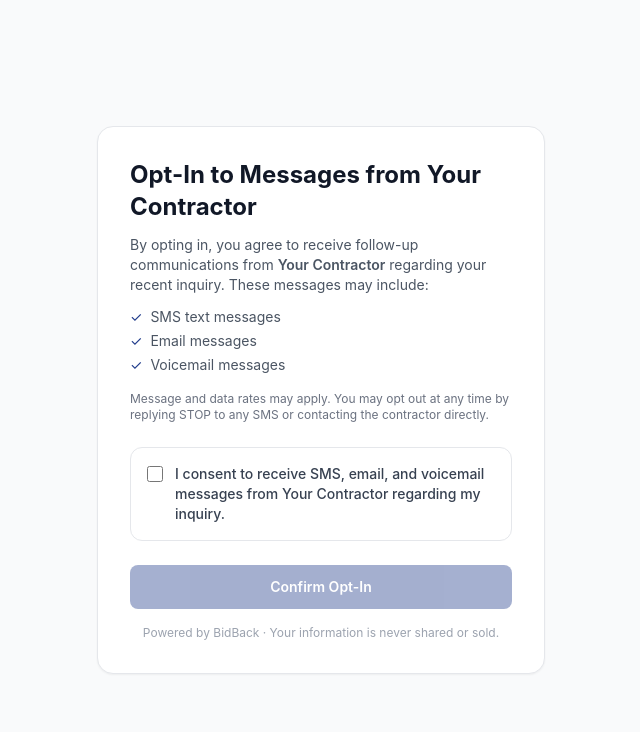
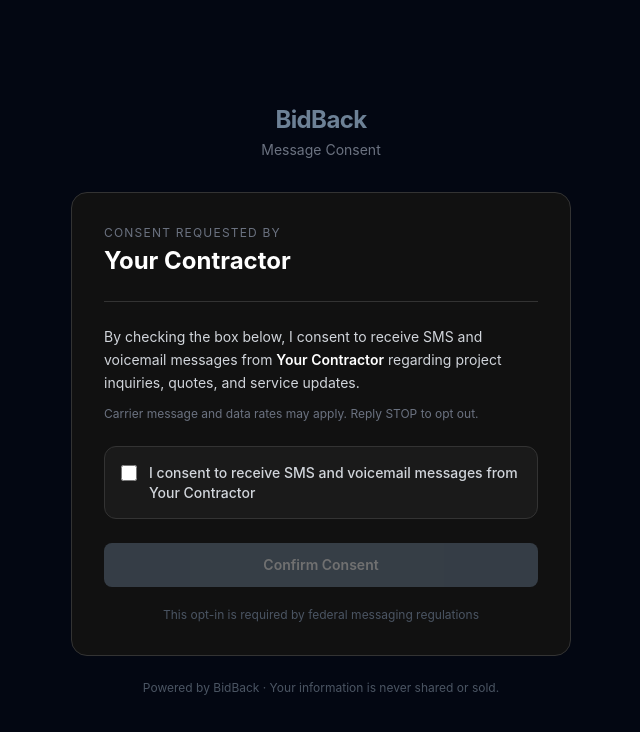
Before and after one commit to Jacksoncarstens/bidback, a React (Vite) app: page /lead-opt-in in a window 1280 px wide. Shown: the top 732 px of the page, without its empty margins (319-959 px from the left). Built offline with nearby package versions, Linux system fonts and the light colour scheme.

Commit message:
Add Twilio-compliant opt-in page

```diff
--- a/src/pages/PublicLeadOptIn.tsx
+++ b/src/pages/PublicLeadOptIn.tsx
@@ -6,28 +6,78 @@ export default function PublicLeadOptIn() {
   const contractorName = params.get('contractorName') || 'Your Contractor'
   const [checked, setChecked] = useState(false)
   const [confirmed, setConfirmed] = useState(false)
+  const consentTime = new Date().toLocaleString()
 
   if (confirmed) {
     return (
-      <div className="min-h-screen bg-gray-50 flex items-center justify-center px-4">
-        <div className="max-w-md w-full bg-white rounded-2xl shadow-sm border border-gray-200 p-8 text-center">
-          <div className="w-16 h-16 rounded-full bg-green-100 flex items-center justify-center mx-auto mb-5">
-            <svg className="w-8 h-8 text-green-600" fill="none" viewBox="0 0 24 24" stroke="currentColor" strokeWidth={2.5}>
+      <div className="min-h-screen flex items-center justify-center px-4 py-12" style={{ backgroundColor: '#030712' }}>
+        <div className="w-full max-w-[500px]">
+          {/* Logo */}
+          <div className="text-center mb-8">
+            <span className="text-2xl font-bold tracking-tight" style={{ color: '#6D8196' }}>BidBack</span>
+          </div>
+
+          {/* Confirmation card */}
+          <div className="rounded-2xl p-8" style={{ backgroundColor: '#111111', border: '1px solid #333333' }}>
+            {/* Checkmark */}
+            <div className="flex flex-col items-center mb-6">
+              <div className="w-14 h-14 rounded-full flex items-center justify-center mb-4" style={{ backgroundColor: '#052e16' }}>
+                <svg className="w-7 h-7" style={{ color: '#10B981' }} fill="none" viewBox="0 0 24 24" stroke="currentColor" strokeWidth={2.5}>
                   <path strokeLinecap="round" strokeLinejoin="round" d="M5 13l4 4L19 7" />
                 </svg>
               </div>
-          <h1 className="text-2xl font-bold text-gray-900 mb-2">You're opted in!</h1>
-          <p className="text-gray-600 text-sm mb-6">
-            You've confirmed consent to receive SMS, email, and voicemail messages from <span className="font-semibold">{contractorName}</span>.
+              <h1 className="text-2xl font-bold text-white">Consent Confirmed</h1>
+            </div>
+
+            {/* Consent summary box */}
+            <div className="rounded-xl p-5 mb-6" style={{ backgroundColor: '#1A1A1A', border: '1px solid #333333' }}>
+              <p className="text-white font-semibold text-sm mb-3">You have consented to receive:</p>
+              <ul className="space-y-2 mb-4">
+                <li className="flex items-center gap-2 text-sm text-gray-300">
+                  <span style={{ color: '#10B981' }}>✓</span>
+                  SMS messages from <span className="font-semibold text-white ml-1">{contractorName}</span>
+                </li>
+                <li className="flex items-center gap-2 text-sm text-gray-300">
+                  <span style={{ color: '#10B981' }}>✓</span>
+                  Voicemail messages from <span className="font-semibold text-white ml-1">{contractorName}</span>
+                </li>
+              </ul>
+              <p className="text-gray-400 text-sm">About project inquiries, quotes, and service updates</p>
+            </div>
+
+            {/* Legal text */}
+            <div className="rounded-xl p-4 mb-6" style={{ backgroundColor: '#0d0d0d', border: '1px solid #222222' }}>
+              <p className="text-gray-400 text-xs leading-relaxed">
+                I consent to receive SMS and voicemail messages from {contractorName} regarding project inquiries,
+                quotes, and service updates. Carrier message and data rates may apply. Reply STOP to opt out.
               </p>
-          <div className="bg-amber-50 border border-amber-200 rounded-xl p-4">
-            <p className="text-amber-800 font-semibold text-sm mb-1">📸 Screenshot this for proof</p>
-            <p className="text-amber-700 text-xs">
-              Take a screenshot of this confirmation page. It serves as your record of consent and may be requested by your contractor.
+              <p className="text-gray-600 text-xs mt-2">Consented: {consentTime}</p>
+            </div>
+
+            {/* Screenshot button */}
+            <button
+              onClick={() => window.print()}
+              className="w-full font-semibold py-3 px-6 rounded-lg text-white text-sm mb-2 transition-opacity hover:opacity-90"
+              style={{ backgroundColor: '#6D8196' }}
+            >
+              Take a Screenshot of This Page
+            </button>
+            <p className="text-center text-xs mb-4" style={{ color: '#6b7280' }}>
+              You'll need this as proof of your consent for {contractorName}
             </p>
+
+            {/* Done button */}
+            <button
+              onClick={() => window.close()}
+              className="w-full font-medium py-3 px-6 rounded-lg text-sm transition-colors"
+              style={{ backgroundColor: '#1A1A1A', border: '1px solid #333333', color: '#9ca3af' }}
+            >
+              Done
+            </button>
           </div>
-          <p className="text-xs text-gray-400 mt-5">
-            Consented on {new Date().toLocaleString()} — {contractorName}
+
+          <p className="text-center text-xs mt-6" style={{ color: '#4b5563' }}>
+            Powered by BidBack · Your information is never shared or sold.
           </p>
         </div>
       </div>
@@ -35,50 +85,77 @@ export default function PublicLeadOptIn() {
   }
 
   return (
-    <div className="min-h-screen bg-gray-50 flex items-center justify-center px-4">
-      <div className="max-w-md w-full bg-white rounded-2xl shadow-sm border border-gray-200 p-8">
+    <div className="min-h-screen flex items-center justify-center px-4 py-12" style={{ backgroundColor: '#030712' }}>
+      <div className="w-full max-w-[500px]">
+        {/* Logo */}
+        <div className="text-center mb-8">
+          <span className="text-2xl font-bold tracking-tight" style={{ color: '#6D8196' }}>BidBack</span>
+          <p className="text-gray-500 text-sm mt-1">Message Consent</p>
+        </div>
+
+        {/* Form card */}
+        <div className="rounded-2xl p-8" style={{ backgroundColor: '#111111', border: '1px solid #333333' }}>
+          {/* Company name */}
           <div className="mb-6">
-          <h1 className="text-2xl font-bold text-gray-900">Opt-In to Messages from {contractorName}</h1>
-          <p className="text-gray-600 text-sm mt-3">
-            By opting in, you agree to receive follow-up communications from <span className="font-semibold">{contractorName}</span> regarding your recent inquiry. These messages may include:
+            <p className="text-gray-500 text-xs uppercase tracking-widest mb-1">Consent requested by</p>
+            <h2 className="text-2xl font-bold text-white">{contractorName}</h2>
+          </div>
+
+          <div className="mb-6" style={{ borderTop: '1px solid #333333' }} />
+
+          {/* Consent text */}
+          <div className="mb-6">
+            <p className="text-gray-300 text-sm leading-relaxed">
+              By checking the box below, I consent to receive SMS and voicemail messages
+              from <span className="font-semibold text-white">{contractorName}</span> regarding
+              project inquiries, quotes, and service updates.
             </p>
-          <ul className="mt-3 space-y-1 text-sm text-gray-600 list-none">
-            <li className="flex items-center gap-2">
-              <span className="text-[#1e3a8a]">✓</span> SMS text messages
-            </li>
-            <li className="flex items-center gap-2">
-              <span className="text-[#1e3a8a]">✓</span> Email messages
-            </li>
-            <li className="flex items-center gap-2">
-              <span className="text-[#1e3a8a]">✓</span> Voicemail messages
-            </li>
-          </ul>
-          <p className="text-gray-500 text-xs mt-4">
-            Message and data rates may apply. You may opt out at any time by replying STOP to any SMS or contacting the contractor directly.
+            <p className="text-gray-500 text-xs mt-3">
+              Carrier message and data rates may apply. Reply STOP to opt out.
             </p>
           </div>
 
-        <label className="flex items-start gap-3 cursor-pointer mb-6 p-4 rounded-xl border border-gray-200 hover:border-[#1e3a8a] hover:bg-blue-50 transition-colors">
+          {/* Checkbox */}
+          <label
+            className="flex items-start gap-3 cursor-pointer mb-6 p-4 rounded-xl transition-colors"
+            style={{
+              border: checked ? '1px solid #6D8196' : '1px solid #333333',
+              backgroundColor: checked ? '#0f1a22' : '#1A1A1A',
+            }}
+          >
             <input
               type="checkbox"
               checked={checked}
               onChange={e => setChecked(e.target.checked)}
-            className="mt-0.5 w-4 h-4 rounded border-gray-300 text-[#1e3a8a] accent-[#1e3a8a] shrink-0"
+              className="mt-0.5 w-4 h-4 shrink-0"
+              style={{ accentColor: '#6D8196' }}
             />
-          <span className="text-sm text-gray-700 font-medium">
-            I consent to receive SMS, email, and voicemail messages from {contractorName} regarding my inquiry.
+            <span className="text-sm text-gray-300 font-medium leading-snug">
+              I consent to receive SMS and voicemail messages from {contractorName}
             </span>
           </label>
 
+          {/* Submit button */}
           <button
             onClick={() => setConfirmed(true)}
             disabled={!checked}
-          className="w-full bg-[#1e3a8a] text-white font-semibold py-3 rounded-lg text-sm hover:bg-blue-900 transition-colors disabled:opacity-40 disabled:cursor-not-allowed"
+            className="w-full font-semibold py-3 px-6 rounded-lg text-white text-sm transition-opacity"
+            style={{
+              backgroundColor: '#6D8196',
+              opacity: checked ? 1 : 0.4,
+              cursor: checked ? 'pointer' : 'not-allowed',
+            }}
           >
-          Confirm Opt-In
+            Confirm Consent
           </button>
 
-        <p className="text-xs text-gray-400 text-center mt-4">
+          {/* Footer */}
+          <p className="text-center text-xs mt-5" style={{ color: '#4b5563' }}>
+            This opt-in is required by federal messaging regulations
+          </p>
+        </div>
+
+        <p className="text-center text-xs mt-6" style={{ color: '#4b5563' }}>
           Powered by BidBack · Your information is never shared or sold.
         </p>
       </div>
```
Lines whose indentation alone changed are shown as unchanged.
